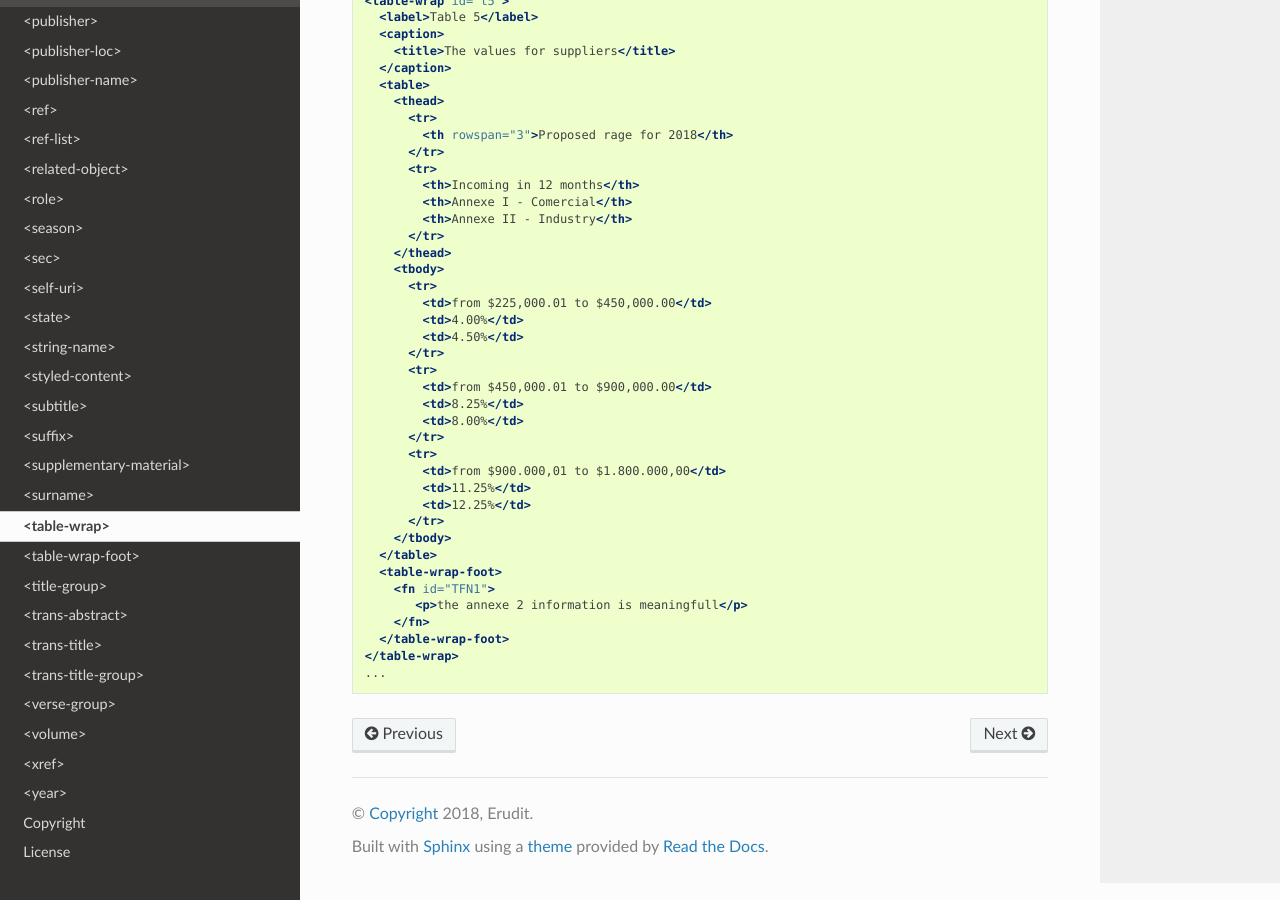
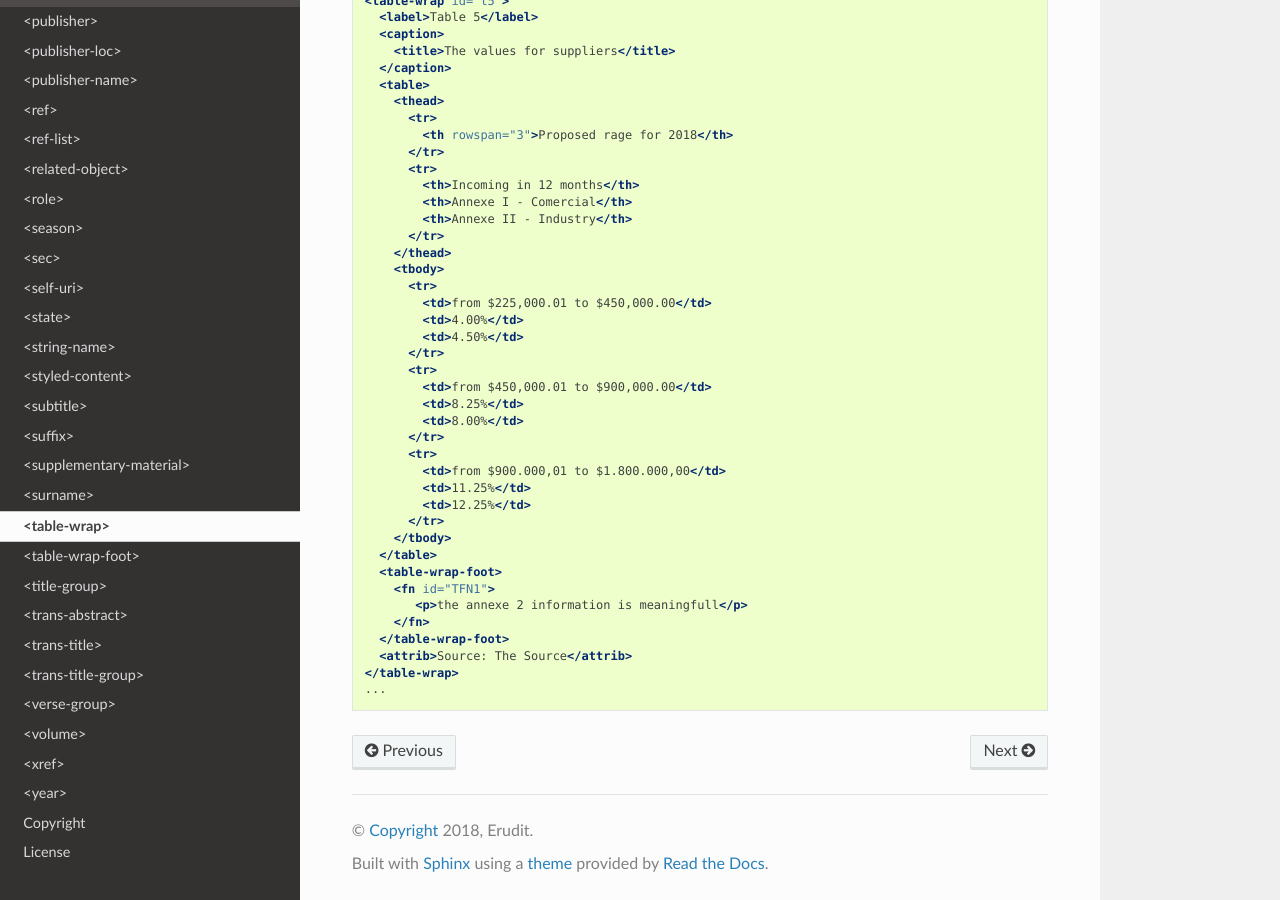
Before and after one commit to erudit/erudit-ps-documentation, a Sphinx documentation site: the page built from docs/source/tagset/element-table-wrap.rst, in a window 1280 px wide and 900 px high, scrolled down 907 px. Built offline with Sphinx 7.4.7 and the Read the Docs theme 2.0.0, drawn with Linux system fonts in a browser that asks for light colours.

Commit message:
Improve sample for table-wrap

```diff
--- a/docs/source/tagset/element-table-wrap.rst
+++ b/docs/source/tagset/element-table-wrap.rst
@@ -79,8 +79,9 @@ Example:
            <p>the annexe 2 information is meaningfull</p>
         </fn>
       </table-wrap-foot>
+      <attrib>Source: The Source</attrib>
     </table-wrap>
     ...
 
 
-.. {"reviewed_on": "20180601", "by": "fabio.batalha@erudit.org"}
+.. {"reviewed_on": "20190606", "by": "fabio.batalha@erudit.org"}
```
